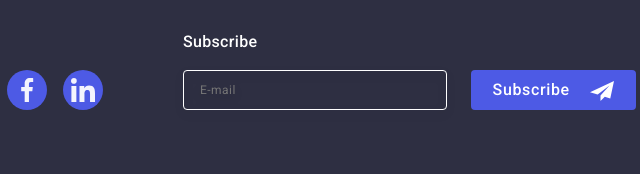
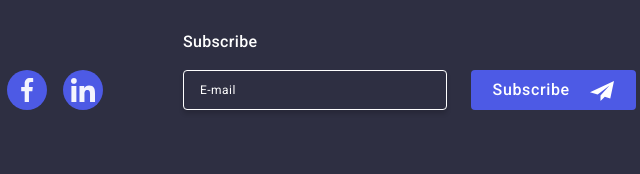
Before and after one commit to stanislavNemch/goit-markup-hw-05, a plain HTML site: page index.html in a window 1280 px wide. Shown: the part 3238-3412 px from the top of the page, 565-1205 px from the left. Drawn offline with nearby package versions, Linux system fonts and the light colour scheme.

Commit message:
add to placeholder color white

```diff
--- a/css/styles.css
+++ b/css/styles.css
@@ -439,9 +439,14 @@ a:focus {
     padding-left: 16px;
     background-color: transparent;
     border: 1px solid white;
-    filter: drop-shadow(0px 4px 4px rgba(0, 0, 0, 0.15));
+    box-shadow: 0px 4px 4px rgba(0, 0, 0, 0.15);
     box-sizing: border-box;
     border-radius: 4px;
+    color: #ffffff;
+}
+
+.footer-form input::placeholder {
+    color: #ffffff;
 }
 
 .footer-button {
```
